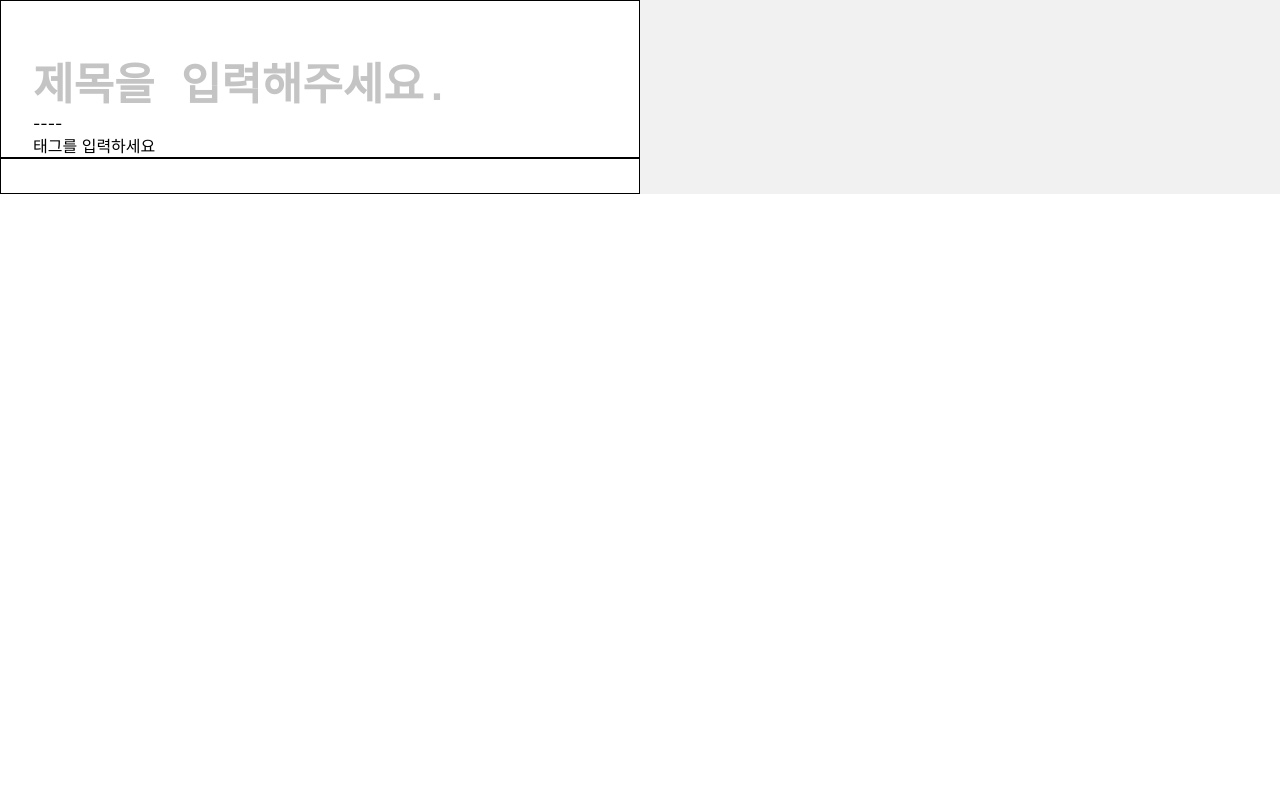
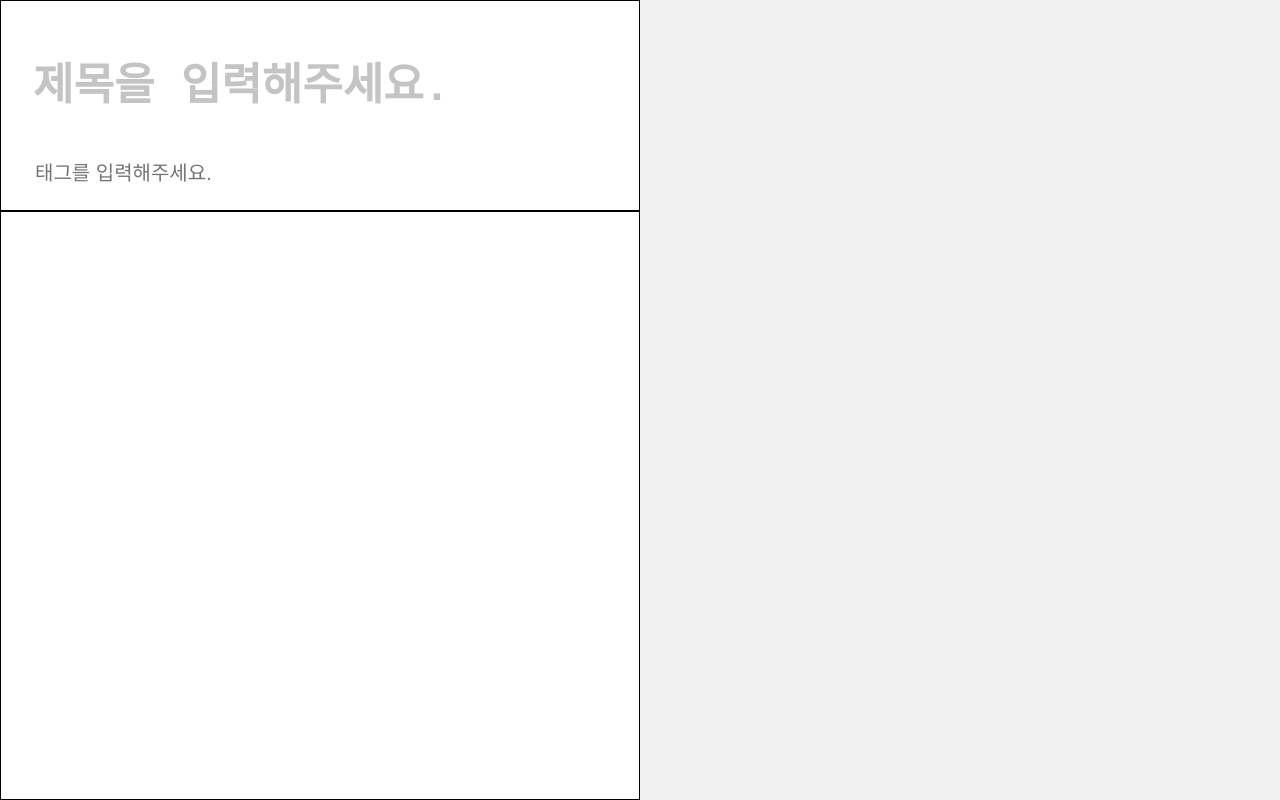
Before and after one commit to dlgusgh4608/blog, a React (Create React App) app: page /write in a window 1280 px wide. Built offline with nearby package versions, Linux system fonts and the light colour scheme.

Commit message:
fix(front): write

```diff
--- a/src/components/app/App.js
+++ b/src/components/app/App.js
@@ -7,9 +7,16 @@ import PostWrite from '../../routes/post/PostWrite';
 import Post from '../../routes/post/Post';
 
 const GlobalStyle = createGlobalStyle`
+  html{
+    height:100%;
+  }
   body{
+    height:100%;
     padding:0;
     margin:0;
+  }
+  #root {
+    height:100%;
   }
   a {
     text-decoration: none;
--- a/src/components/write/Write.js
+++ b/src/components/write/Write.js
@@ -1,6 +1,7 @@
-import React from 'react';
+import React, { useCallback, useState } from 'react';
 import styled from 'styled-components';
 import TextArea from 'react-textarea-autosize';
+import useInput from '../../hooks/useInput';
 
 const Container = styled.div`
   display: flex;
@@ -22,6 +23,7 @@ const Title = styled(TextArea)`
   resize: none;
   overflow-y: hidden;
   font-weight: bold;
+  margin-bottom: 3rem;
 
   :focus {
     outline: none;
@@ -32,20 +34,86 @@ const Title = styled(TextArea)`
   }
 `;
 
+const TagWrapper = styled.div`
+  display: flex;
+  flex-wrap: wrap;
+  margin-bottom: 1.5rem;
+`;
+
+const Tag = styled.div`
+  display: inline-flex;
+  height: 2.5rem;
+  align-items: center;
+  background-color: green;
+  border-radius: 1rem;
+  padding: 0 1rem;
+  color: white;
+  margin: 0 1rem 0.75rem 0;
+`;
+
+const TagInput = styled.input`
+  display: inline-flex;
+  border: none;
+  outline: none;
+  font-size: 1.25rem;
+`;
+
 const Content = styled.textarea`
   overflow-y: hidden;
   outline: none;
   border: 1px black solid;
   resize: none;
+  height: 100%;
 `;
 
 const Write = ({ text, onChangeText }) => {
+  const [data, setData] = useState({
+    tagList: [],
+  });
+
+  const [tag, onChangeTag, setTag] = useInput('');
+
+  const onKeyDownTag = useCallback(
+    (e) => {
+      const value = e.target.value;
+      if (e.key === 'Enter' || e.key === ',') {
+        e.preventDefault();
+        setTag('');
+        if (value === '') {
+          return null;
+        }
+        if (data.tagList.includes(value)) {
+          return null;
+        }
+        setData({
+          ...data,
+          tagList: data.tagList.concat(value),
+        });
+      }
+
+      if (value === '') {
+        if (e.key === 'Backspace') {
+          e.preventDefault();
+          setData({
+            ...data,
+            tagList: data.tagList.slice(0, data.tagList.length - 1),
+          });
+        }
+      }
+    },
+    [data],
+  );
+
   return (
     <Container>
       <Header>
-        <Title onHeightChange={(height) => console.log(height)} placeholder="제목을 입력해주세요." />
-        <div>----</div>
-        <div>태그를 입력하세요</div>
+        <Title onHeightChange={(height) => height} placeholder="제목을 입력해주세요." />
+        <TagWrapper>
+          {data.tagList.map((v, i) => (
+            <Tag key={i}>{v}</Tag>
+          ))}
+          <TagInput placeholder="태그를 입력해주세요." value={tag} onChange={onChangeTag} onKeyDown={onKeyDownTag} />
+        </TagWrapper>
       </Header>
       <Content value={text} onChange={onChangeText}></Content>
     </Container>
```
Also changed, not shown: test.js (deleted).
